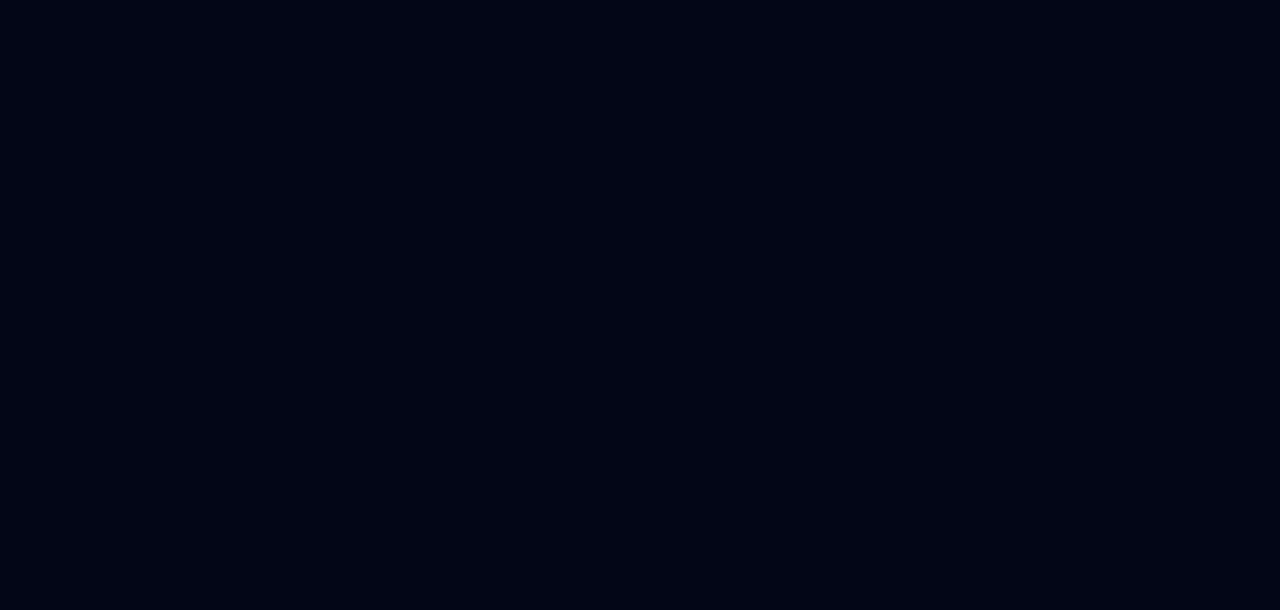
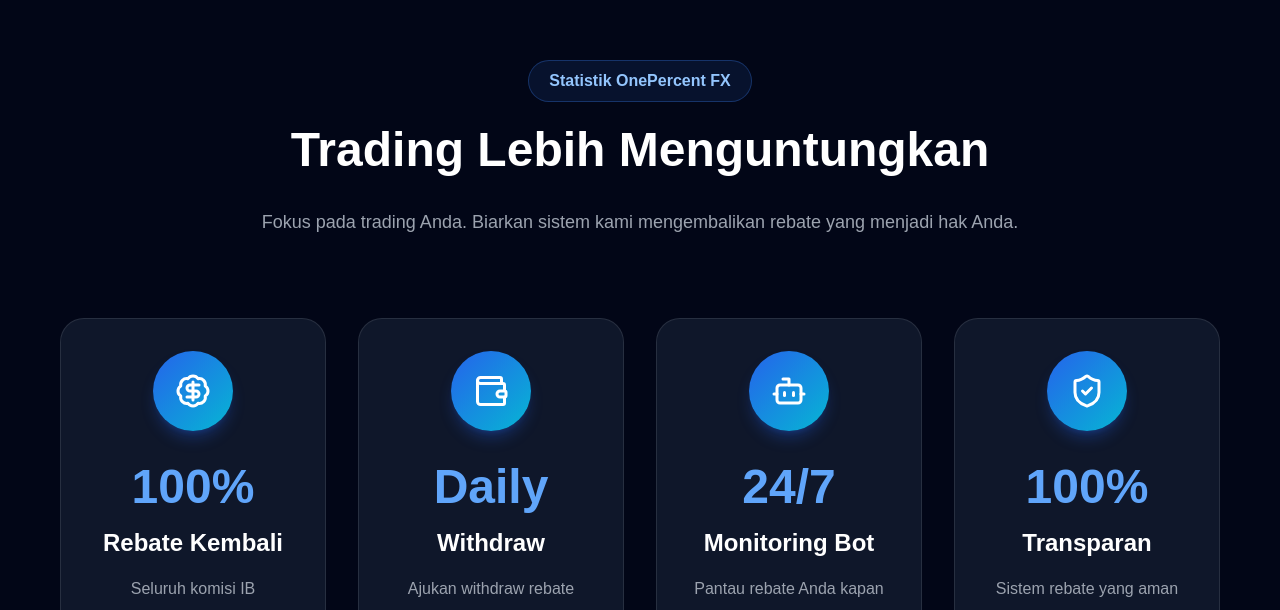
Before and after one commit to oneperc3ntfx-dotcom/afiiliaterebate, a Next.js app: page / in a window 1280 px wide. Shown: the part 3910-4520 px from the top of the page. Before the commit the page ends 3858 px from the top, so only its background shows below. Built offline with nearby package versions, Linux system fonts and the light colour scheme.

Commit message:
Update page.tsx

```diff
--- a/app/page.tsx
+++ b/app/page.tsx
@@ -2,14 +2,16 @@
 import Hero from "@/components/Hero";
 import Features from "@/components/Features";
 import HowItWorks from "@/components/HowItWorks";
+import Statistics from "@/components/Statistics";
 
 export default function Home() {
   return (
     <>
-      <Navbar />
-      <Hero />
-      <Features />
-      <HowItWorks />
-    </>
+  <Navbar />
+  <Hero />
+  <Features />
+  <HowItWorks />
+  <Statistics />
+</>
   );
 }
```
